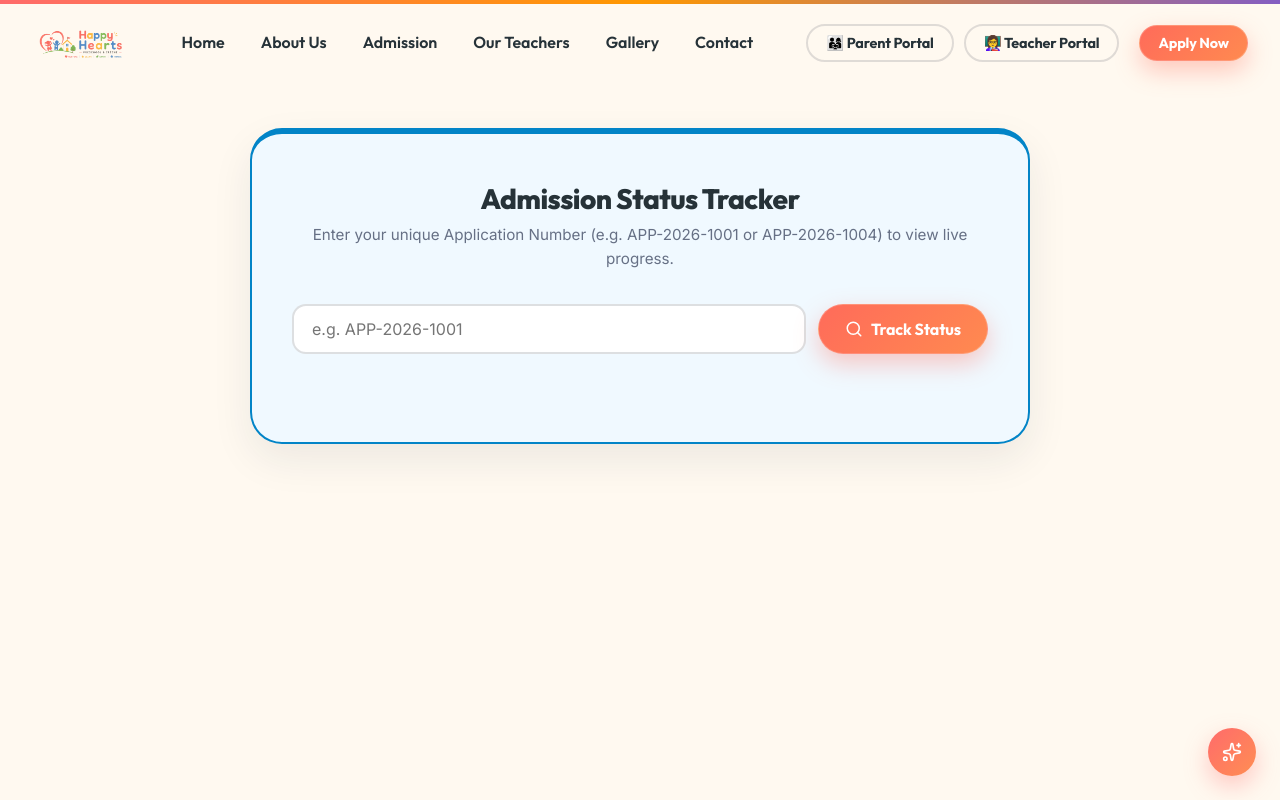
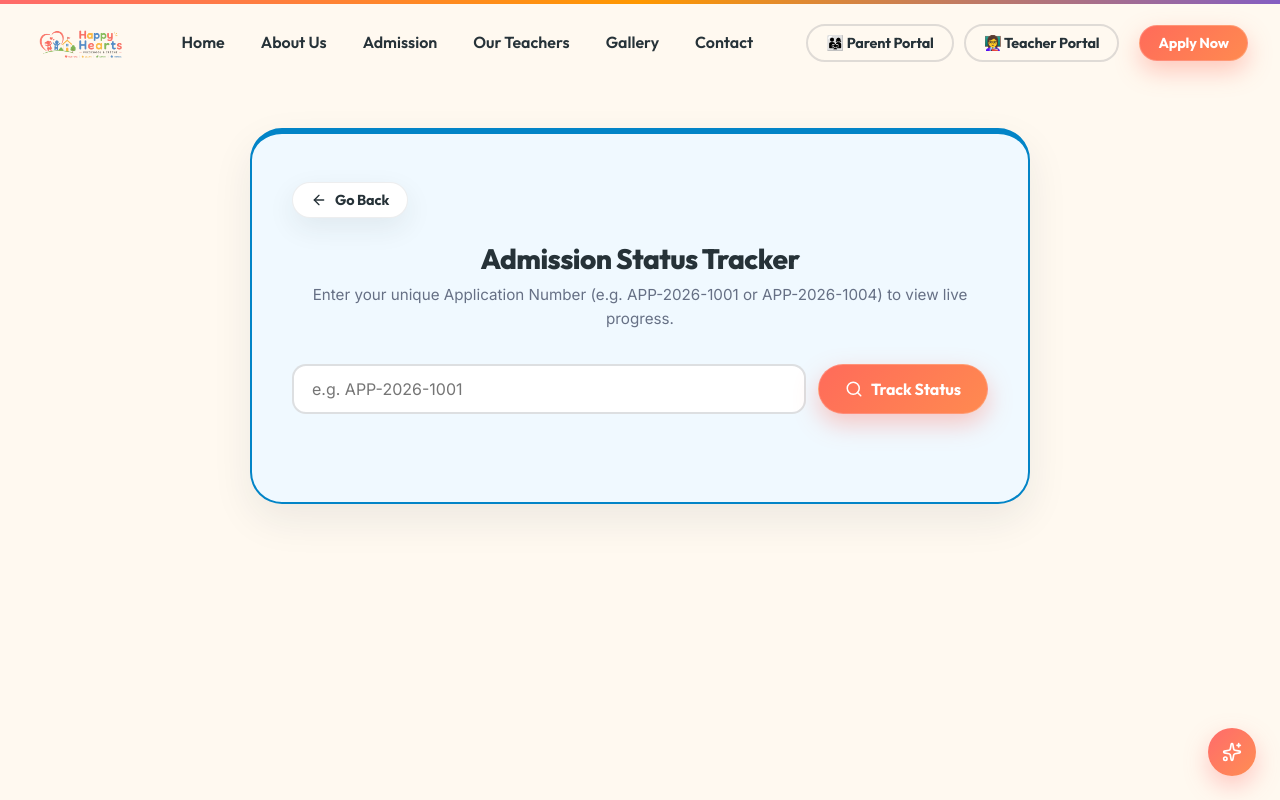
Before and after one commit to sabairuchi/happy-_hearts, a React (Vite) app: page /admission/status in a window 1280 px wide. Shown: the top 800 px of the page. Built offline with nearby package versions, Linux system fonts and the light colour scheme.

Commit message:
feat: add go back button to admission status tracker page

```diff
--- a/src/pages/AdmissionStatus.tsx
+++ b/src/pages/AdmissionStatus.tsx
@@ -1,6 +1,6 @@
 import { useState, useEffect } from 'react';
-import { useSearchParams, Link } from 'react-router-dom';
-import { Search, AlertCircle, FileText, ArrowRight } from 'lucide-react';
+import { useSearchParams, Link, useNavigate } from 'react-router-dom';
+import { Search, AlertCircle, FileText, ArrowRight, ArrowLeft } from 'lucide-react';
 import { PageWrapper } from '../components/PageWrapper';
 import { Button } from '../components/Button';
 import { useData } from '../context/DataContext';
@@ -9,6 +9,7 @@ import type { AdmissionApplication, ApplicationStatus } from '../types';
 import styles from './AdmissionStatus.module.css';
 
 export default function AdmissionStatus() {
+  const navigate = useNavigate();
   const [searchParams] = useSearchParams();
   const { applications } = useData();
   const { user } = useAuth();
@@ -64,6 +65,16 @@ export default function AdmissionStatus() {
     <PageWrapper>
       <div className="container">
         <div className={styles.statusContainer}>
+          <div style={{ display: 'flex', justifyContent: 'flex-start', marginBottom: '1.5rem' }}>
+            <Button
+              variant="secondary"
+              size="sm"
+              onClick={() => navigate(-1)}
+              icon={<ArrowLeft size={16} />}
+            >
+              Go Back
+            </Button>
+          </div>
           <h2 style={{ fontSize: '1.75rem', fontWeight: 800, textAlign: 'center', marginBottom: '0.5rem' }}>
             Admission Status Tracker
           </h2>
```
